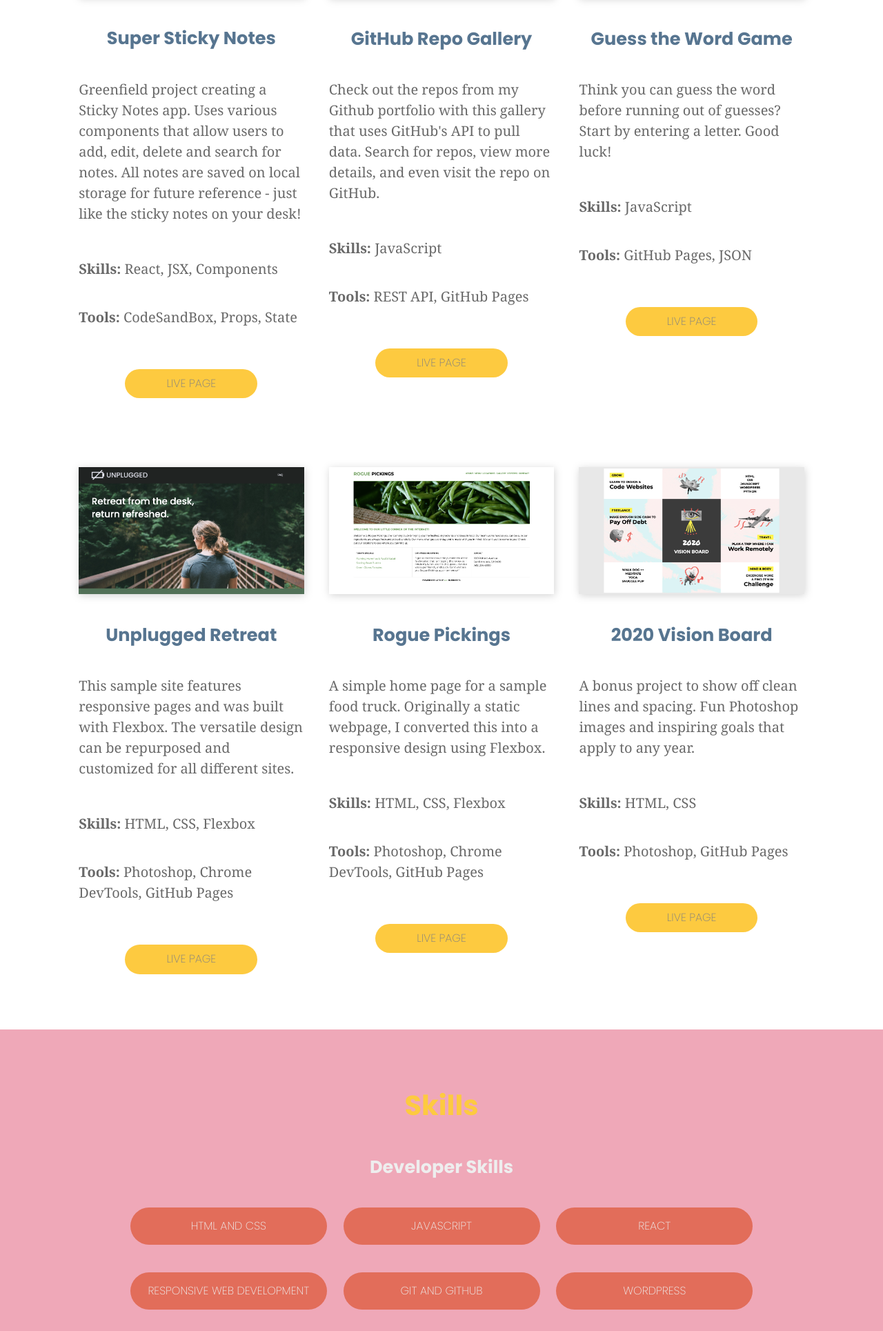
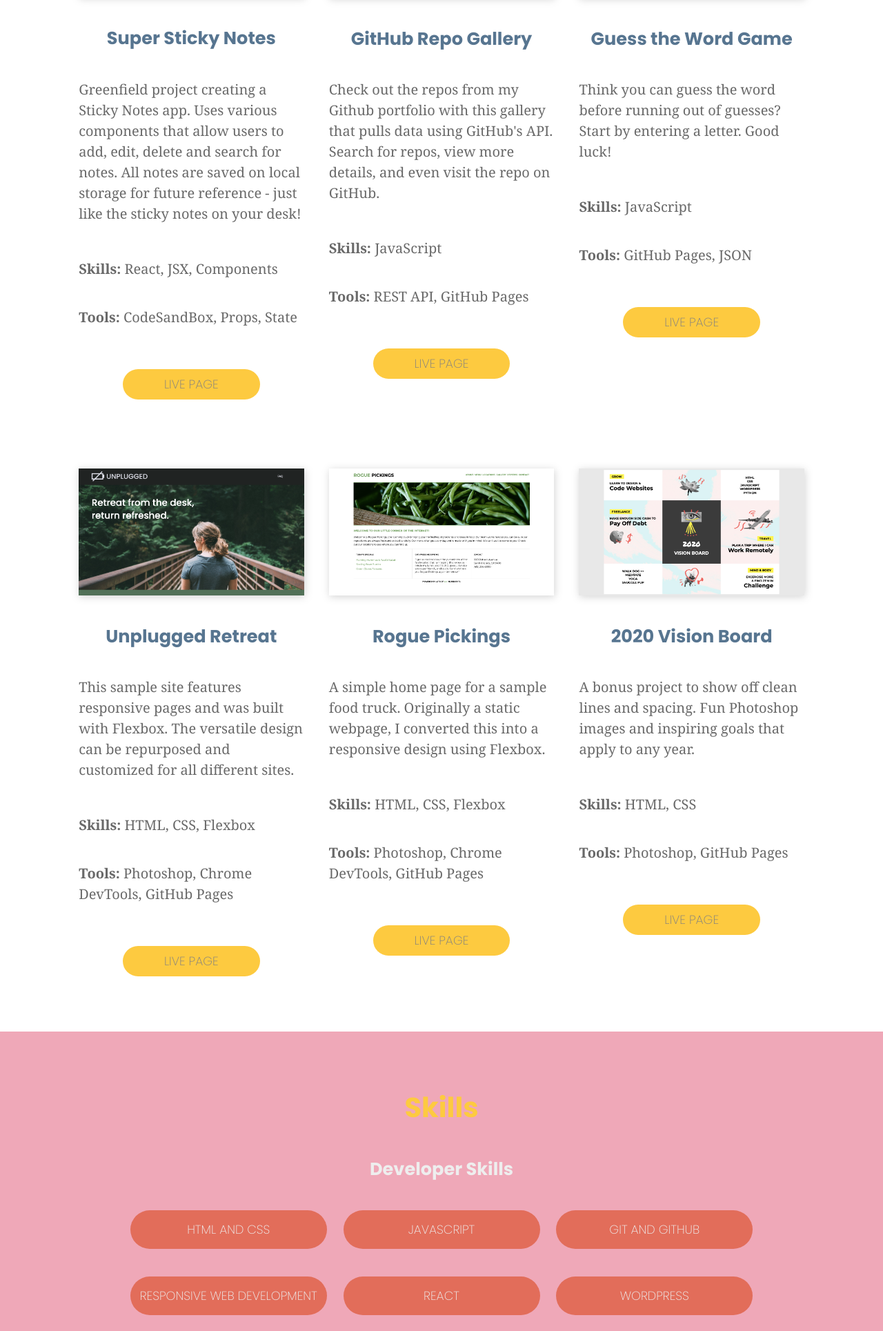
Before and after one commit to nicolebaggerly/portfolio-nicole-baggerly, a website built with Parcel: page index.html in a window 1280 px wide. Shown: the part 954-2883 px from the top of the page at 69% size. Built offline with nearby package versions, Linux system fonts and the light colour scheme.

Commit message:
Adjusted spacing in Skills section

```diff
--- a/css/main.css
+++ b/css/main.css
@@ -498,7 +498,7 @@ footer .social-icons li {
 
   .language-wrapper p, .tool-wrapper p {
     width: 48%;
-    padding: 15px 15px;
+    padding: 15px 0px;
   }
 
   #about {
@@ -516,7 +516,8 @@ footer .social-icons li {
   }
 
   .about-info h3 {
-    margin: 60px 0;
+    margin-top: 40px;
+    margin-bottom: 60px;
   }
 
   .about-info h4 {
@@ -610,7 +611,7 @@ footer .social-icons li {
   }
 
   .project-link, .language-wrapper p, .tool-wrapper p {
-    font-size: 1rem;
+    font-size: 1.1rem;
   }
 
   /* HEADER STYLES */
--- a/index.html
+++ b/index.html
@@ -93,7 +93,7 @@
               </figure>
               <h4>GitHub Repo Gallery</h4>
               <p class="project-description">
-                Check out the repos from my Github portfolio with this gallery that uses GitHub's API to pull data. Search for repos, view more details, and even visit the repo on GitHub.
+                Check out the repos from my Github portfolio with this gallery that pulls data using GitHub's API. Search for repos, view more details, and even visit the repo on GitHub.
               </p>
               <p>
                 <span>Skills: </span>
@@ -195,9 +195,9 @@
           <div class="language-wrapper">
             <p class="skill">HTML and CSS</p>
             <p class="skill">JavaScript</p>
+            <p class="skill">Git and GitHub</p>
+            <p class="skill">Responsive Web Development</p>
             <p class="skill">React</p>
-            <p class="skill">Responsive Web Development</p>
-            <p class="skill">Git and GitHub</p>
             <p class="skill">WordPress</p>
           </div>
           <h4>Tech Stack</h4>
```
